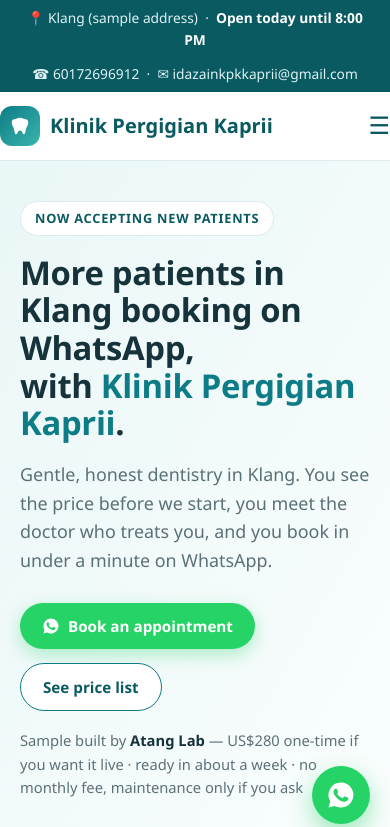
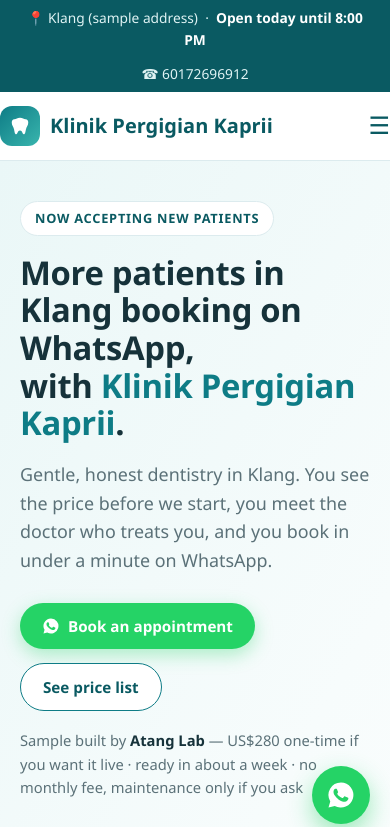
Before and after one commit to sirtang71-collab/smb-demos, a plain HTML site: page demos/kaprii-klang/index.html in a window 390 px wide. Shown: the top 827 px of the page. Drawn offline with Linux system fonts and the light colour scheme; files whose address does not match are found by name.

Commit message:
Kaprii demo: remove bounced email idazainkpkkaprii@gmail.com (550 address not found 2026-11-21); keep verified phone/WhatsApp 60172696912

```diff
--- a/demos/kaprii-klang/index.html
+++ b/demos/kaprii-klang/index.html
@@ -149,7 +149,7 @@ footer li{margin-bottom:7px}
 
 <div class="topbar"><div class="wrap">
   <div>📍 Klang (sample address) &nbsp;·&nbsp; <b>Open today until 8:00 PM</b></div>
-  <div>☎ 60172696912 &nbsp;·&nbsp; ✉ idazainkpkkaprii@gmail.com</div>
+  <div>☎ 60172696912</div>
 </div></div>
 
 <header><div class="wrap nav">
@@ -274,7 +274,7 @@ footer li{margin-bottom:7px}
   <div class="cols">
     <div><h4>Klinik Pergigian Kaprii</h4><p>Gentle, transparent dentistry for the whole family. Serving Klang and Klang since 2010.</p></div>
     <div><h4>Opening hours</h4><ul><li>Mon – Fri: 8:00 AM – 8:00 PM</li><li>Saturday: 9:00 AM – 5:00 PM</li><li>Sunday: Closed</li><li>Emergencies: WhatsApp anytime</li></ul></div>
-    <div><h4>Contact</h4><ul><li>128 Klang Avenue</li><li>60172696912</li><li>idazainkpkkaprii@gmail.com</li><li>Free parking behind the clinic</li></ul></div>
+    <div><h4>Contact</h4><ul><li>128 Klang Avenue</li><li>60172696912</li><li>Free parking behind the clinic</li></ul></div>
   </div>
   <div class="demo-note">Demo website built by Atang Lab. Sample homepage prepared for Klinik Pergigian Kaprii by Atang Lab. Services and prices shown are placeholders — a live site would carry your real services, prices and photos.</div>
 </div></footer>
```
